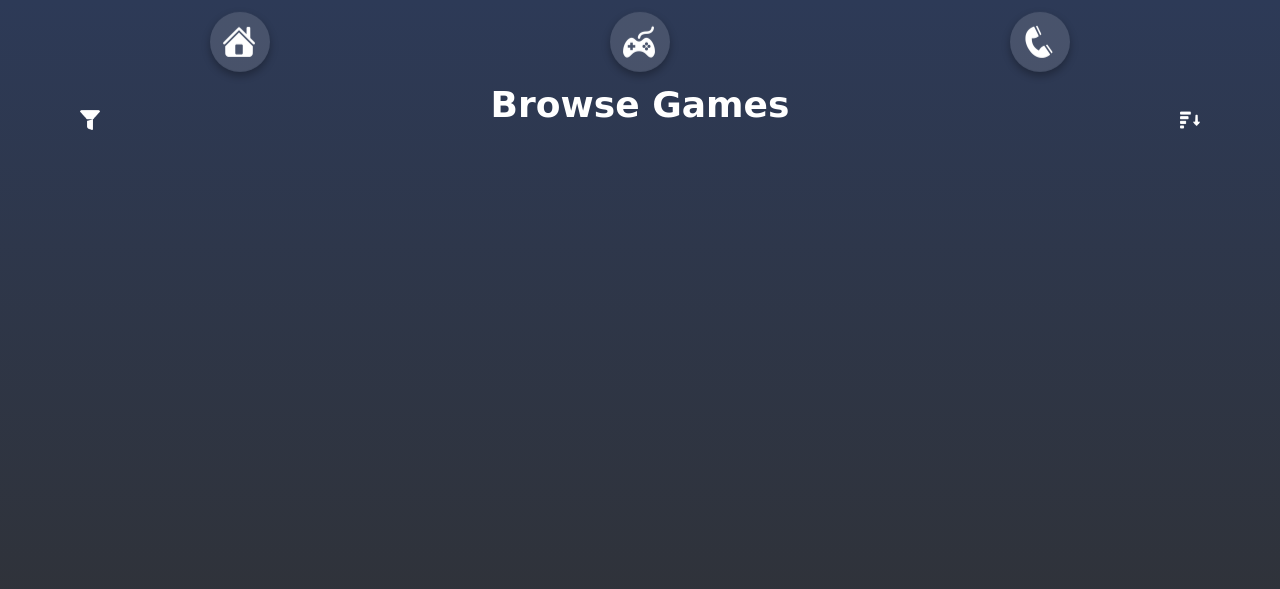
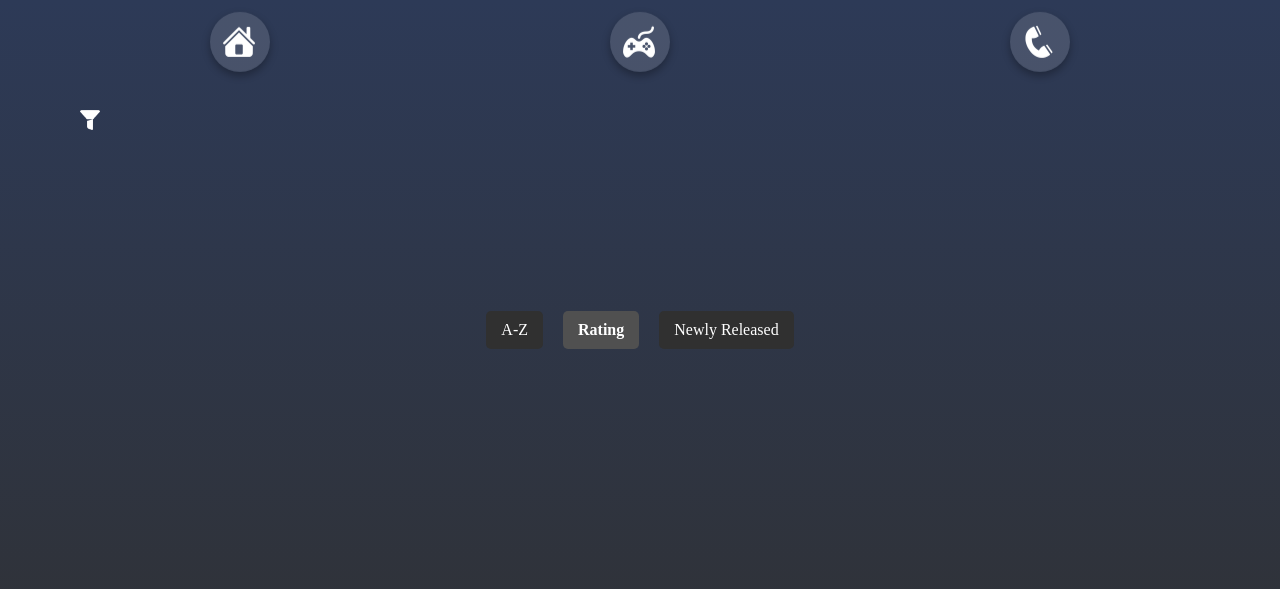
Before and after one commit to shohaibb/Showell, a Flask app: page /browse in a window 1280 px wide. Shown: the top 589 px of the page. Run offline with Flask 3, Linux system fonts and the light colour scheme; parts of the project's set-up code (start-up, migrations or seed data) failed here and were passed over; some web fonts are replaced.

Commit message:
sorting done

```diff
--- a/app.py
+++ b/app.py
@@ -75,15 +75,16 @@ GENRE_MAP = {
 
 # Alphabetical
 GAME_NAME = [ game for game in games if "name" in game ]
-sorted_ALPHA = sorted(games, key=lambda x: x["name"])
+sorted_ALPHA = sorted(GAME_NAME, key=lambda x: x["name"])
 
 # Rating
 GAME_RATING = [ game for game in games if "total_rating" in game ]
-sorted_RATING = sorted(games, key=lambda x: x["total_rating"])
+sorted_RATING = sorted(GAME_RATING, key=lambda x: x["total_rating"], reverse=True)
 
 # Release date
-GAME_RELEASE = [ game for game in games if "release_date" in game ]
-sorted_RELEASE = sorted(games, key=lambda x: x["release_date"])
+GAME_RELEASE = [ game for game in games if "first_release_date" in game and game["first_release_date"] < 1731801600 ]
+sorted_RELEASE = sorted(GAME_RELEASE, key=lambda x: x["first_release_date"], reverse=True)
+print(len(sorted_RELEASE))
 
 @app.route('/')
 def home():
@@ -104,15 +105,31 @@ def home():
 
 @app.route('/browse')
 def browse():
+    # Sorting logic
+    sort_option = request.args.get('sort', 'rating').lower()  # Default to alphabetical
+    if sort_option == 'rating':
+        games_to_display = sorted_RATING
+    elif sort_option == 'release':
+        games_to_display = sorted_RELEASE
+    else:  # Default to alphabetical
+        games_to_display = sorted_ALPHA
+
     # Pagination setup
     games_per_page = 8
-    total_pages = -(-len(games) // games_per_page)  # Ceiling division
+    total_pages = -(-len(games_to_display) // games_per_page)  # Ceiling division
     page = int(request.args.get('page', 1))
     start = (page - 1) * games_per_page
     end = start + games_per_page
-    paginated_games = games[start:end]
+    paginated_games = games_to_display[start:end]
 
-    return render_template('browse.html', games=paginated_games, total_pages=total_pages, current_page=page)
+    return render_template(
+        'browse.html',
+        games=paginated_games,
+        total_pages=total_pages,
+        current_page=page,
+        current_sort=sort_option
+    )
+
 
 
 @app.route('/contact')
--- a/static/browse.css
+++ b/static/browse.css
@@ -378,3 +378,28 @@ body {
 .page-number:hover {
     background-color: #ffffff33;
 }
+
+.sort-options {
+    display: flex;
+    justify-content: center;
+    margin-bottom: 20px;
+}
+
+.sort-link {
+    margin: 0 10px;
+    padding: 10px 15px;
+    text-decoration: none;
+    color: white;
+    background-color: #303030;
+    border-radius: 5px;
+    transition: background-color 0.3s ease;
+}
+
+.sort-link.active {
+    background-color: #505050;
+    font-weight: bold;
+}
+
+.sort-link:hover {
+    background-color: #404040;
+}
--- a/templates/browse.html
+++ b/templates/browse.html
@@ -1,5 +1,6 @@
 <!DOCTYPE html>
 <html lang="en">
+
 <head>
     <meta charset="viewport" content="width=device-width, initial-scale=1.0">
     <title>Browse - ShowWell</title>
@@ -47,23 +48,21 @@
         </div>
     </div>
 
-    <!-- Sort Icon Container -->
-    <div class="sort-icon-container">
-        <div class="sort-bar" onclick="toggleSortDropdown()">
-            Sort By...
-            <span class="sort-arrow">▶</span>
-            <div class="sort-dropdown-menu" id="sort-dropdown-menu">
-                <p>A-Z</p>
-                <p>Rating</p>
-                <p>Newly Released</p>
-                <p>Most Popular</p>
+    <!-- Sort Options -->
+    <div class="sort-options">
+        <a href="{{ url_for('browse', sort='alpha', page=1) }}"
+            class="sort-link {% if current_sort == 'alpha' %}active{% endif %}">
+            A-Z
+        </a>
+        <a href="{{ url_for('browse', sort='rating', page=1) }}"
+            class="sort-link {% if current_sort == 'rating' %}active{% endif %}">
+            Rating
+        </a>
+        <a href="{{ url_for('browse', sort='release', page=1) }}"
+            class="sort-link {% if current_sort == 'release' %}active{% endif %}">
+            Newly Released
+        </a>
     </div>
-        </div>
-        <img src="{{ url_for('static', filename='sort.ico') }}" alt="Sort" class="sort-icon">
-    </div>
-
-    <!-- Browse Games Title -->
-    <h1 class="browse-title" id="browse-title">Browse Games</h1>
 
     <!-- Game Grid -->
     <div class="game-grid">
@@ -78,17 +77,19 @@
     <!-- Page Number Bar -->
     <div class="pagination-bar">
         {% if current_page > 1 %}
-        <a href="{{ url_for('browse', page=current_page - 1) }}" class="page-number">Previous</a>
+        <a href="{{ url_for('browse', sort=current_sort, page=current_page - 1) }}" class="page-number">Previous</a>
         {% endif %}
         {% for i in range(1, total_pages + 1) %}
-        <a href="{{ url_for('browse', page=i) }}" class="page-number {% if i == current_page %}active{% endif %}">
+        <a href="{{ url_for('browse', sort=current_sort, page=i) }}"
+            class="page-number {% if i == current_page %}active{% endif %}">
             {{ i }}
         </a>
         {% endfor %}
-        {% if current_page < total_pages %}
-        <a href="{{ url_for('browse', page=current_page + 1) }}" class="page-number">Next</a>
+        {% if current_page < total_pages %} <a href="{{ url_for('browse', sort=current_sort, page=current_page + 1) }}"
+            class="page-number">Next</a>
             {% endif %}
     </div>
+
 </body>
 
 <script>
@@ -164,4 +165,5 @@
     });
 </script>
 </body>
+
 </html>
```
Lines whose indentation alone changed are shown as unchanged.
